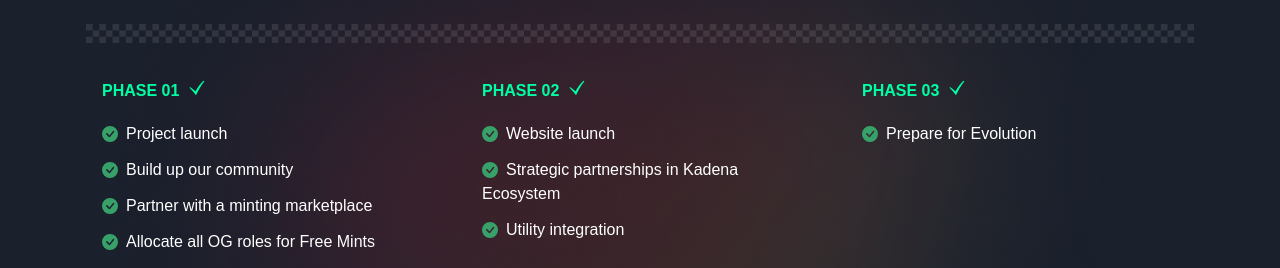
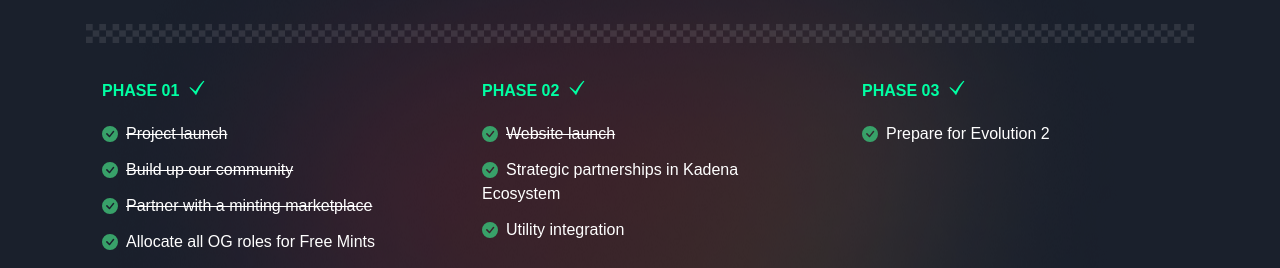
Before and after one commit to xiownthispla/kadena-skellies-nft-website, a Next.js app: page / in a window 1280 px wide. Shown: the part 2062-2330 px from the top of the page. Built offline with nearby package versions, Linux system fonts and the light colour scheme.

Commit message:
modified:   components/RoadMap.jsx

```diff
--- a/components/RoadMap.jsx
+++ b/components/RoadMap.jsx
@@ -149,16 +149,16 @@
 export default RoadMap;
 
 const pharse_1 = [
-    "Project launch",
-    "Build up our community",
-    "Partner with a minting marketplace",
+    <del>Project launch</del>,
+    <del>Build up our community</del>,
+    <del>Partner with a minting marketplace</del>,
     "Allocate all OG roles for Free Mints",
     "Mint 1,250 Kadena Skellies",
 ];
 const pharse_2 = [
-    "Website launch",
+    <del>Website launch</del>,
     "Strategic partnerships in Kadena Ecosystem",
     "Utility integration",
 ];
 
-const pharse_3 = ["Prepare for Evolution"];
+const pharse_3 = ["Prepare for Evolution 2"];
```
